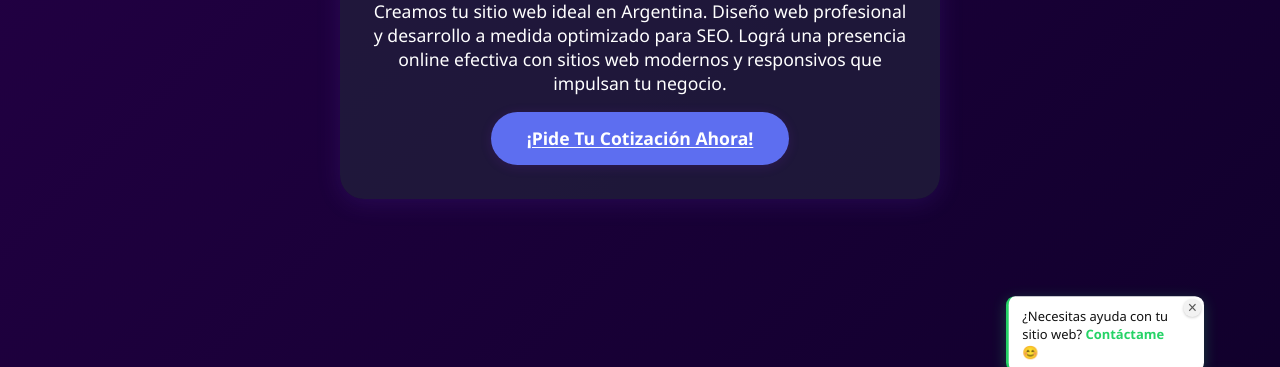
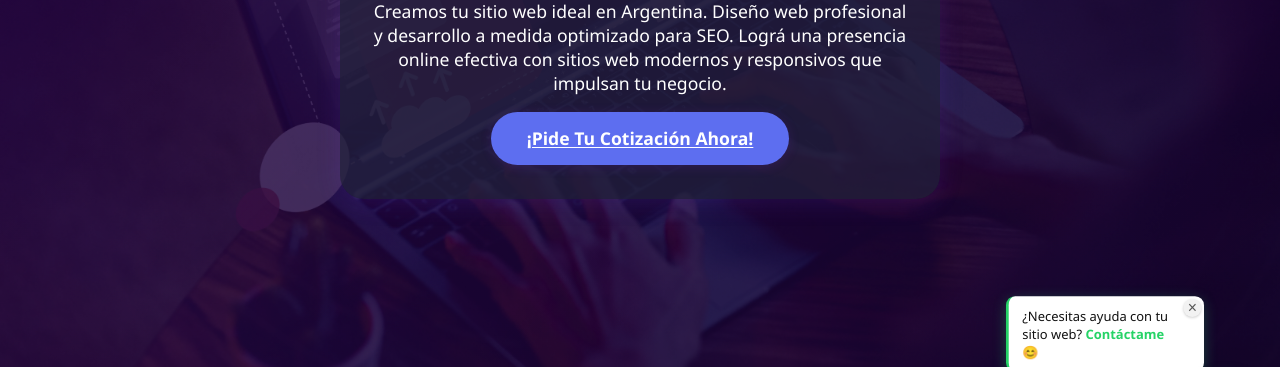
Before and after one commit to luki8a/ochodesignweb, a plain HTML site: page index.html in a window 1280 px wide. Shown: the part 339-706 px from the top of the page. Drawn offline with Linux system fonts and the light colour scheme; animation ran at ten frames a second.

Commit message:
Update style.css

```diff
--- a/style.css
+++ b/style.css
@@ -175,7 +175,7 @@ body {
 .hero-bg {
     position: absolute;
     inset: 0;
-    background: url(/frontend/imagenes/foto-hero.webp) center/cover no-repeat;
+    background: url(imagenes/foto-hero.webp) center/cover no-repeat;
     opacity: 0.18;
     z-index: 0;
 }
```
